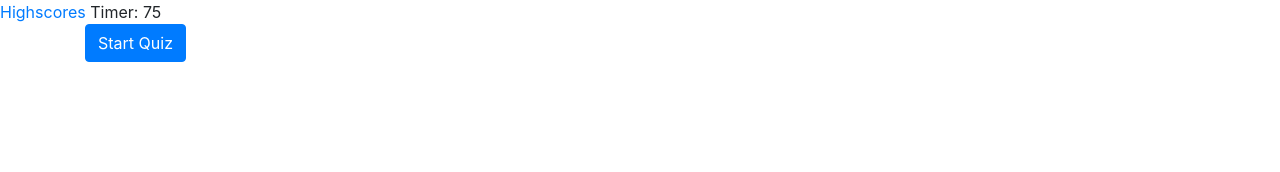
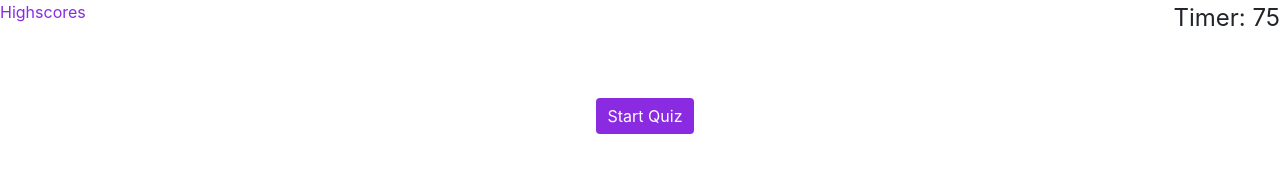
Before and after one commit to ericw142/CodeQuiz, a plain HTML site: page index.html in a window 1280 px wide. Drawn offline with nearby package versions, Linux system fonts and the light colour scheme; the site is published under a folder, as on GitHub Pages, so addresses that start at the root find nothing.

Commit message:
Updated file paths

```diff
--- a/index.html
+++ b/index.html
@@ -10,11 +10,11 @@
     <!-- <link rel="stylesheet" href="https://maxcdn.bootstrapcdn.com/font-awesome/4.7.0/css/font-awesome.min.css"> -->
     <link rel="stylesheet" href="https://maxcdn.bootstrapcdn.com/bootstrap/4.0.0/css/bootstrap.min.css">
     <!-- My Stylesheet -->
-    <link rel="stylesheet" href="/Assets/css/style.css">
+    <link rel="stylesheet" href="./Assets/css/style.css">
 </head>
 <body>
     <!-- Highscores Page Link -->
-    <a href="assets/highscore.html">Highscores</a>
+    <a href="./Assets/highscore.html">Highscores</a>
     <span id="timer">Timer: 75</span>
     <!-- Quiz Container -->
     <div id="quiz-div" class="container">
@@ -29,6 +29,6 @@
             <span id='result'></span>
     </div>
 
-    <script src="assets/js/script.js"></script>
+    <script src="./Assets/js/script.js"></script>
 </body>
 </html>
```
